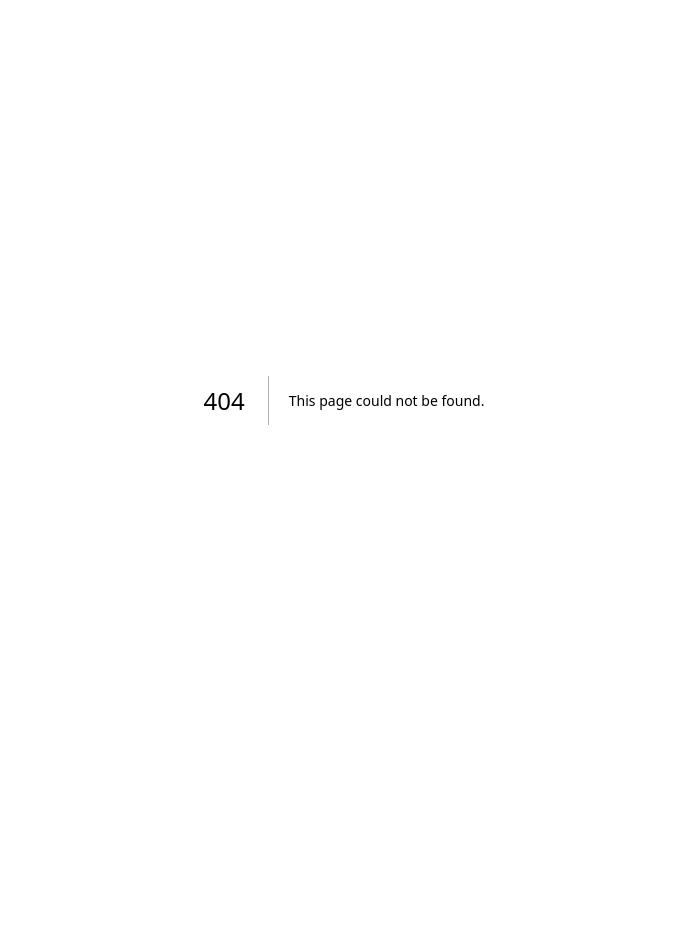
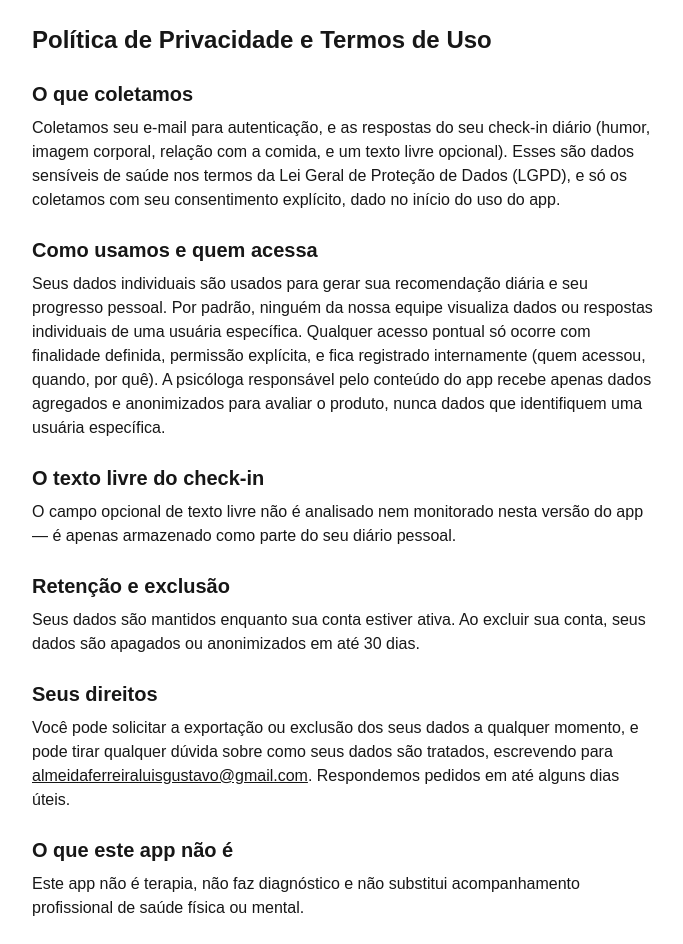
Before and after one commit to luisf66452/mulheres, a Next.js app: page /privacidade in a window 1280 px wide. Before the commit this address had no page. Shown: the whole page, without its empty margins (296-979 px from the left). Before the commit the page ends 800 px from the top, so only its background shows below. Built offline with nearby package versions, Linux system fonts and the light colour scheme.

Commit message:
feat: add privacy policy page with data-request contact channel

```diff
--- /dev/null
+++ b/src/app/privacidade/page.tsx
@@ -0,0 +1,65 @@
+export default function PrivacidadePage() {
+  return (
+    <main className="mx-auto max-w-2xl space-y-6 p-6">
+      <h1 className="text-2xl font-semibold">Política de Privacidade e Termos de Uso</h1>
+
+      <section className="space-y-2">
+        <h2 className="text-xl font-semibold">O que coletamos</h2>
+        <p>
+          Coletamos seu e-mail para autenticação, e as respostas do seu check-in diário (humor,
+          imagem corporal, relação com a comida, e um texto livre opcional). Esses são dados
+          sensíveis de saúde nos termos da Lei Geral de Proteção de Dados (LGPD), e só os coletamos
+          com seu consentimento explícito, dado no início do uso do app.
+        </p>
+      </section>
+
+      <section className="space-y-2">
+        <h2 className="text-xl font-semibold">Como usamos e quem acessa</h2>
+        <p>
+          Seus dados individuais são usados para gerar sua recomendação diária e seu progresso
+          pessoal. Por padrão, ninguém da nossa equipe visualiza dados ou respostas individuais de
+          uma usuária específica. Qualquer acesso pontual só ocorre com finalidade definida,
+          permissão explícita, e fica registrado internamente (quem acessou, quando, por quê). A
+          psicóloga responsável pelo conteúdo do app recebe apenas dados agregados e anonimizados
+          para avaliar o produto, nunca dados que identifiquem uma usuária específica.
+        </p>
+      </section>
+
+      <section className="space-y-2">
+        <h2 className="text-xl font-semibold">O texto livre do check-in</h2>
+        <p>
+          O campo opcional de texto livre não é analisado nem monitorado nesta versão do app — é
+          apenas armazenado como parte do seu diário pessoal.
+        </p>
+      </section>
+
+      <section className="space-y-2">
+        <h2 className="text-xl font-semibold">Retenção e exclusão</h2>
+        <p>
+          Seus dados são mantidos enquanto sua conta estiver ativa. Ao excluir sua conta, seus dados
+          são apagados ou anonimizados em até 30 dias.
+        </p>
+      </section>
+
+      <section className="space-y-2">
+        <h2 className="text-xl font-semibold">Seus direitos</h2>
+        <p>
+          Você pode solicitar a exportação ou exclusão dos seus dados a qualquer momento, e pode
+          tirar qualquer dúvida sobre como seus dados são tratados, escrevendo para{' '}
+          <a href="mailto:almeidaferreiraluisgustavo@gmail.com" className="underline">
+            almeidaferreiraluisgustavo@gmail.com
+          </a>
+          . Respondemos pedidos em até alguns dias úteis.
+        </p>
+      </section>
+
+      <section className="space-y-2">
+        <h2 className="text-xl font-semibold">O que este app não é</h2>
+        <p>
+          Este app não é terapia, não faz diagnóstico e não substitui acompanhamento profissional de
+          saúde física ou mental.
+        </p>
+      </section>
+    </main>
+  );
+}
```
